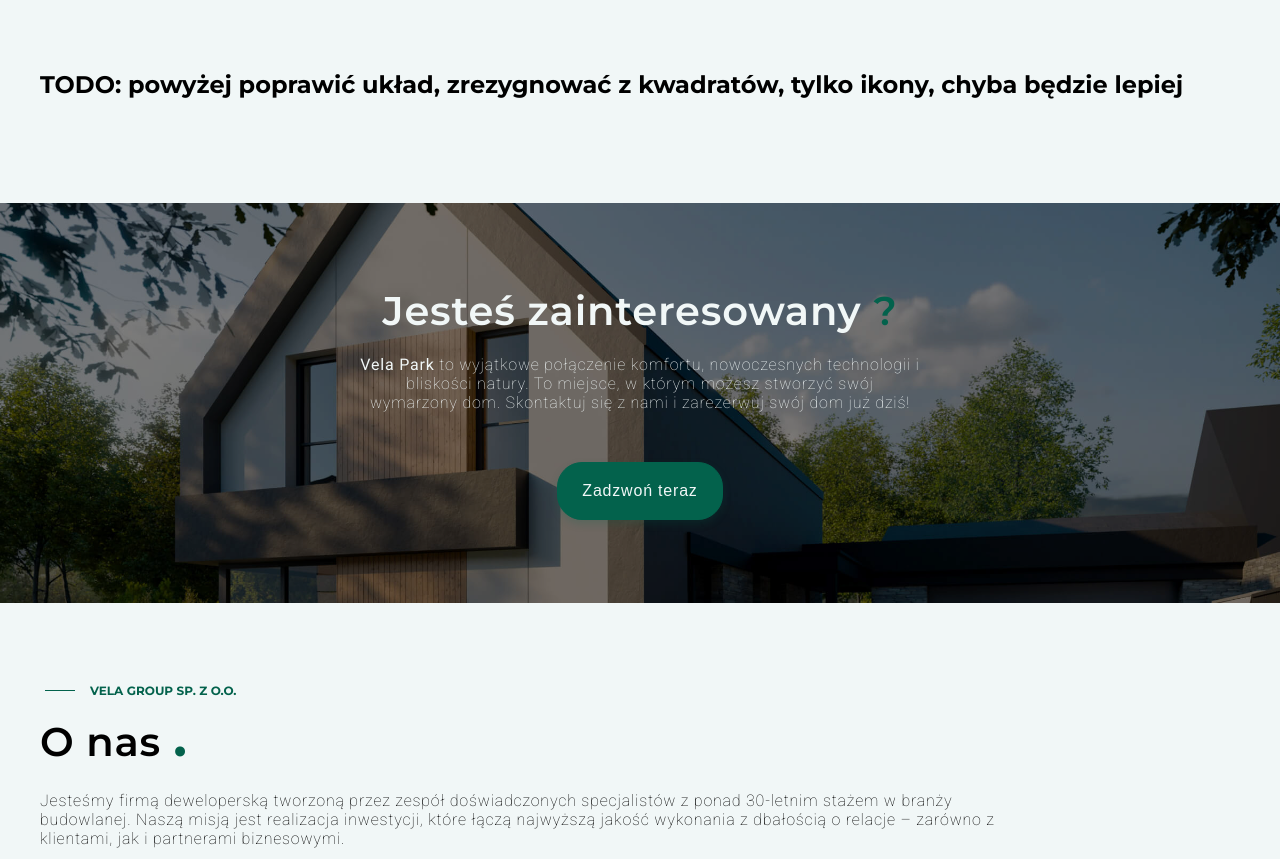
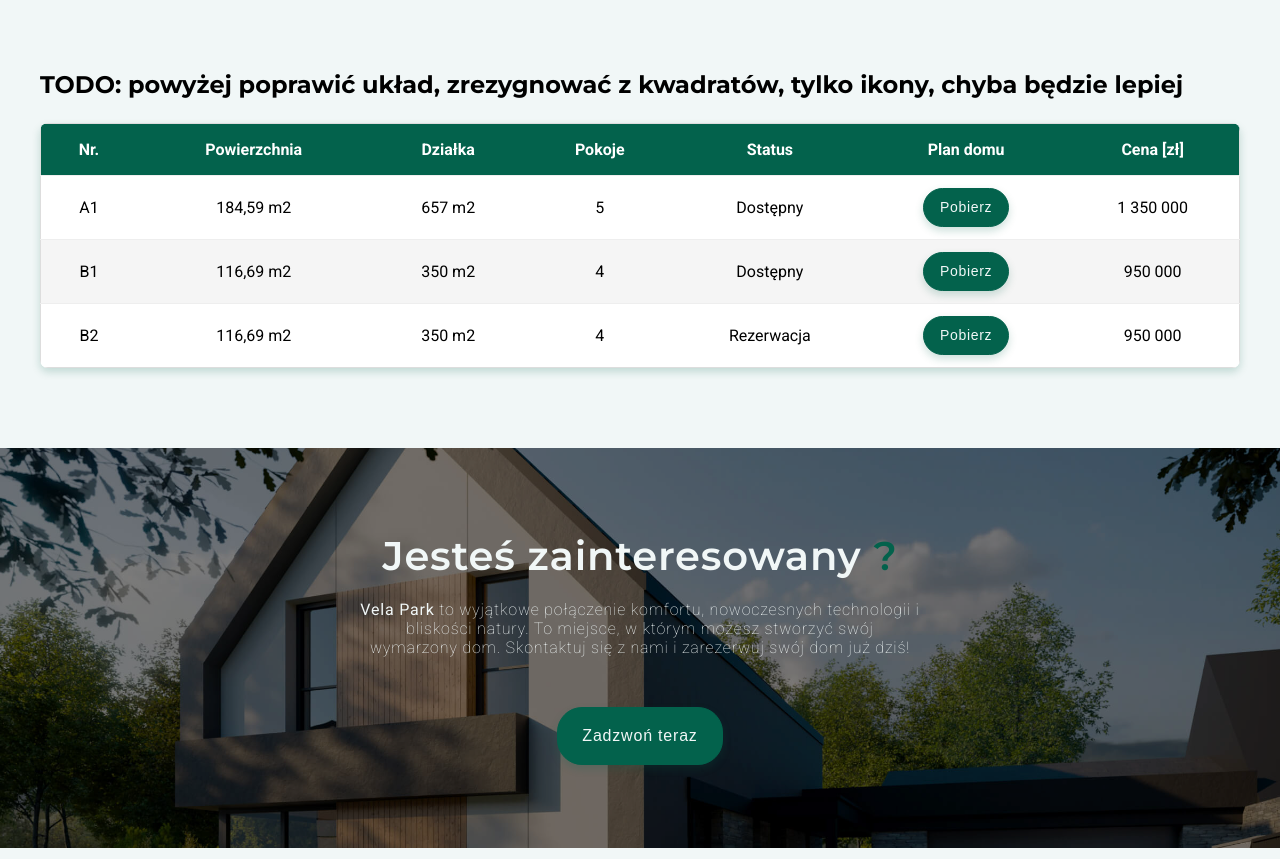
Before and after one commit to mateuszde/velaSite, a React (Vite) app: page / in a window 1280 px wide. Shown: the part 3060-3919 px from the top of the page. Built offline with nearby package versions, Linux system fonts and the light colour scheme.

Commit message:
component tabel has been added

```diff
--- a/package.json
+++ b/package.json
@@ -12,8 +12,6 @@
     "preview": "vite preview"
   },
   "dependencies": {
-    "@mui/material": "^7.0.2",
-    "@mui/styled-engine-sc": "^7.0.2",
     "react": "^19.0.0",
     "react-dom": "^19.0.0",
     "react-image-gallery": "^1.4.0",
--- a/src/components/RealEstateTable/RealEstateTable.jsx
+++ b/src/components/RealEstateTable/RealEstateTable.jsx
@@ -1,35 +1,5 @@
-import { Wrapper } from "./styled";
-import { styled } from "@mui/material/styles";
-import Table from "@mui/material/Table";
-import TableBody from "@mui/material/TableBody";
-import TableCell, { tableCellClasses } from "@mui/material/TableCell";
-import TableContainer from "@mui/material/TableContainer";
-import TableHead from "@mui/material/TableHead";
-import TableRow from "@mui/material/TableRow";
-import Paper from "@mui/material/Paper";
-
 import Button from "../Button/Button";
-
-const StyledTableCell = styled(TableCell)(({ theme }) => ({
-  [`&.${tableCellClasses.head}`]: {
-    backgroundColor: "#03624c",
-    color: theme.palette.common.white,
-    fontSize: 16,
-  },
-  [`&.${tableCellClasses.body}`]: {
-    fontSize: 16,
-  },
-}));
-
-const StyledTableRow = styled(TableRow)(({ theme }) => ({
-  "&:nth-of-type(odd)": {
-    backgroundColor: theme.palette.action.hover,
-  },
-  // hide last border
-  "&:last-child td, &:last-child th": {
-    border: 0,
-  },
-}));
+import { TableWrapper, StyledTable, Thead, Th, Tr, Td } from "./styled";
 
 function createData(
   number,
@@ -75,40 +45,34 @@
 
 const RealEstateTable = () => {
   return (
-    <Wrapper>
-      <TableContainer component={Paper}>
-        <Table sx={{ width: "100%" }} aria-label="customized table">
-          <TableHead>
-            <TableRow>
-              <StyledTableCell align="left">Nr.</StyledTableCell>
-              <StyledTableCell align="center">Powierzchnia</StyledTableCell>
-              <StyledTableCell align="center">Działka</StyledTableCell>
-              <StyledTableCell align="center">Pokoje</StyledTableCell>
-              <StyledTableCell align="center">Status</StyledTableCell>
-              <StyledTableCell align="center">Plan domu</StyledTableCell>
-              <StyledTableCell align="right">Cena [zł]</StyledTableCell>
-            </TableRow>
-          </TableHead>
-          <TableBody>
-            {rows.map((row) => (
-              <StyledTableRow key={row.name}>
-                <StyledTableCell align="left">{row.number}</StyledTableCell>
-                <StyledTableCell align="center">
-                  {row.houseArea}
-                </StyledTableCell>
-                <StyledTableCell align="center">{row.plotArea}</StyledTableCell>
-                <StyledTableCell align="center">{row.rooms}</StyledTableCell>
-                <StyledTableCell align="center">{row.status}</StyledTableCell>
-                <StyledTableCell align="center">
-                  {row.housePlan}
-                </StyledTableCell>
-                <StyledTableCell align="right">{row.price}</StyledTableCell>
-              </StyledTableRow>
-            ))}
-          </TableBody>
-        </Table>
-      </TableContainer>
-    </Wrapper>
+    <TableWrapper>
+      <StyledTable>
+        <Thead>
+          <tr>
+            <Th>Nr.</Th>
+            <Th>Powierzchnia</Th>
+            <Th>Działka</Th>
+            <Th>Pokoje</Th>
+            <Th>Status</Th>
+            <Th>Plan domu</Th>
+            <Th>Cena [zł]</Th>
+          </tr>
+        </Thead>
+        <tbody>
+          {rows.map((row, index) => (
+            <Tr key={row.number} even={index % 2 === 0}>
+              <Td>{row.number}</Td>
+              <Td>{row.houseArea}</Td>
+              <Td>{row.plotArea}</Td>
+              <Td>{row.rooms}</Td>
+              <Td>{row.status}</Td>
+              <Td>{row.housePlan}</Td>
+              <Td>{row.price}</Td>
+            </Tr>
+          ))}
+        </tbody>
+      </StyledTable>
+    </TableWrapper>
   );
 };
 
--- a/src/components/RealEstateTable/styled.js
+++ b/src/components/RealEstateTable/styled.js
@@ -1,7 +1,33 @@
 import styled from "styled-components";
 
-export const Wrapper = styled.div`
+export const TableWrapper = styled.div`
+  overflow-x: auto;
+  border-radius: 8px;
+  box-shadow: rgba(3, 98, 76, 0.2) 0 4px 9px;
+`;
+
+export const StyledTable = styled.table`
   width: 100%;
-  /* height: auto; */
-  margin: 60px 0;
+  border-collapse: collapse;
+  border: 1px solid #ddd;
 `;
+
+export const Thead = styled.thead`
+  background-color: ${({ theme }) => theme.colors.primary}; /* zielony */
+  color: white;
+`;
+
+export const Th = styled.th`
+  padding: 16px;
+  text-align: center;
+`;
+
+export const Tr = styled.tr`
+  background-color: ${(props) => (props.even ? "#ffffff" : "#f5f5f5")};
+  text-align: center;
+`;
+
+export const Td = styled.td`
+  padding: 12px;
+  border-top: 1px solid #eee;
+`;
--- a/src/layout/Investment/Investment.jsx
+++ b/src/layout/Investment/Investment.jsx
@@ -27,8 +27,8 @@
 import image4 from "../../assets/Images/4_hr.jpg";
 import image5 from "../../assets/Images/5_hr.jpg";
 import image6 from "../../assets/Images/6_hr.jpg";
-// import RealEstateTable from "../../components/RealEstateTable/RealEstateTable";
 import IconWithText from "../../components/IconWithText/IconWithText";
+import RealEstateTable from "../../components/RealEstateTable/RealEstateTable";
 
 const images = [
   {
@@ -205,7 +205,7 @@
         <MapWrapper>
           <Map />
         </MapWrapper> */}
-        {/* <RealEstateTable /> */}
+        <RealEstateTable />
       </TextWithChildrenComponent>
     </ContainerWidth>
   );
```
Also changed, not shown: 1 other file (tests, documents, lock files or other folders).
